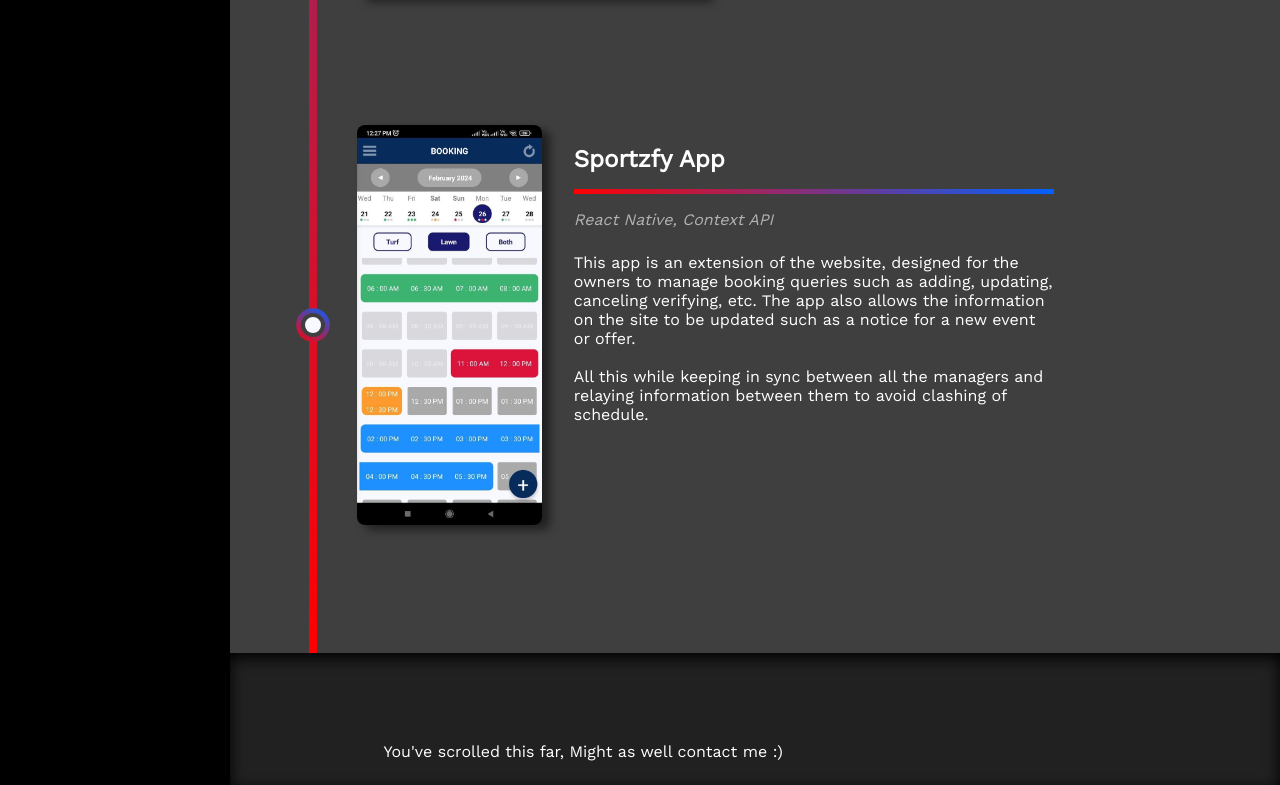
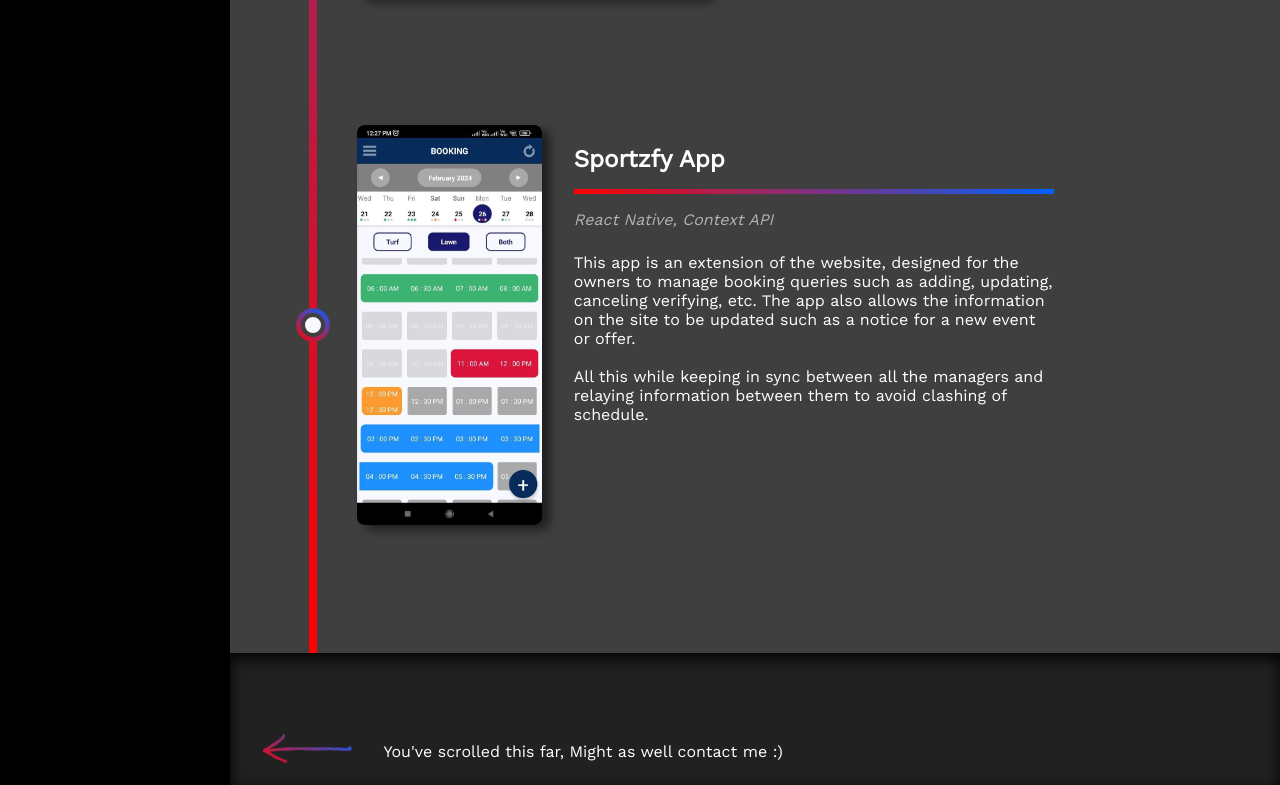
Before and after one commit to ManasMakde/ManasMakde.github.io, a plain HTML site: page index.html in a window 1280 px wide. Shown: the part 6809-7594 px from the top of the page. Drawn offline with nearby package versions, Linux system fonts and the light colour scheme.

Commit message:
fixed arrow

```diff
--- a/Server/sass/Components/contact.scss
+++ b/Server/sass/Components/contact.scss
@@ -26,8 +26,8 @@
             background-repeat: no-repeat;
             background-size: contain;
             position: relative;
-            -webkit-mask-image: url('Images/Arrow.svg');
-            mask-image: url('Images/Arrow.svg');
+            -webkit-mask-image: url('Images/Arrow.png');
+            mask-image: url('Images/Arrow.png');
 
             mask-size: contain;
             -webkit-mask-size: contain;
--- a/styles.css
+++ b/styles.css
@@ -1560,8 +1560,8 @@
   background-repeat: no-repeat;
   background-size: contain;
   position: relative;
-  -webkit-mask-image: url("Images/Arrow.svg");
-  mask-image: url("Images/Arrow.svg");
+  -webkit-mask-image: url("Images/Arrow.png");
+  mask-image: url("Images/Arrow.png");
   mask-size: contain;
   -webkit-mask-size: contain;
   mask-repeat: no-repeat;
```
